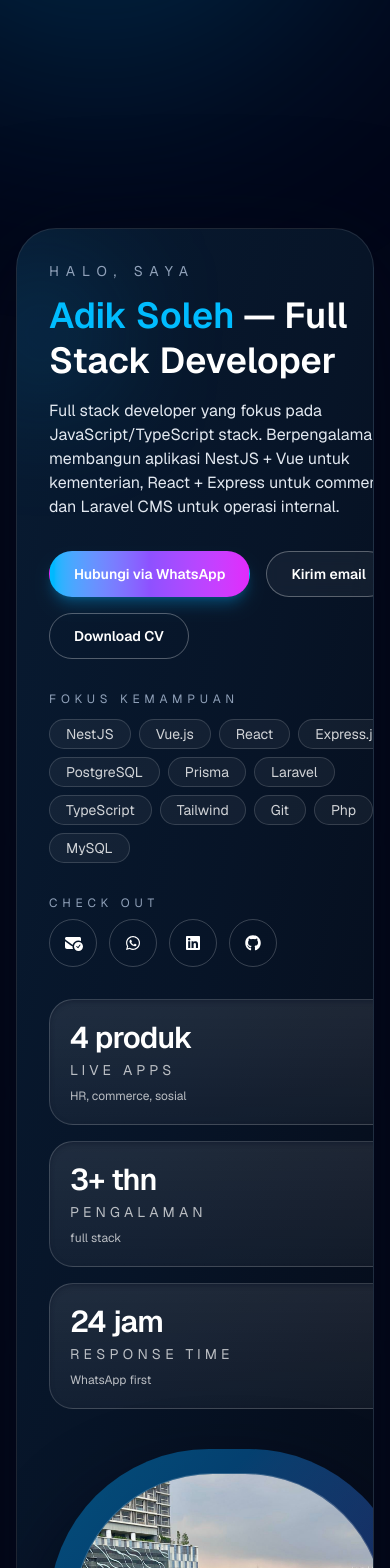
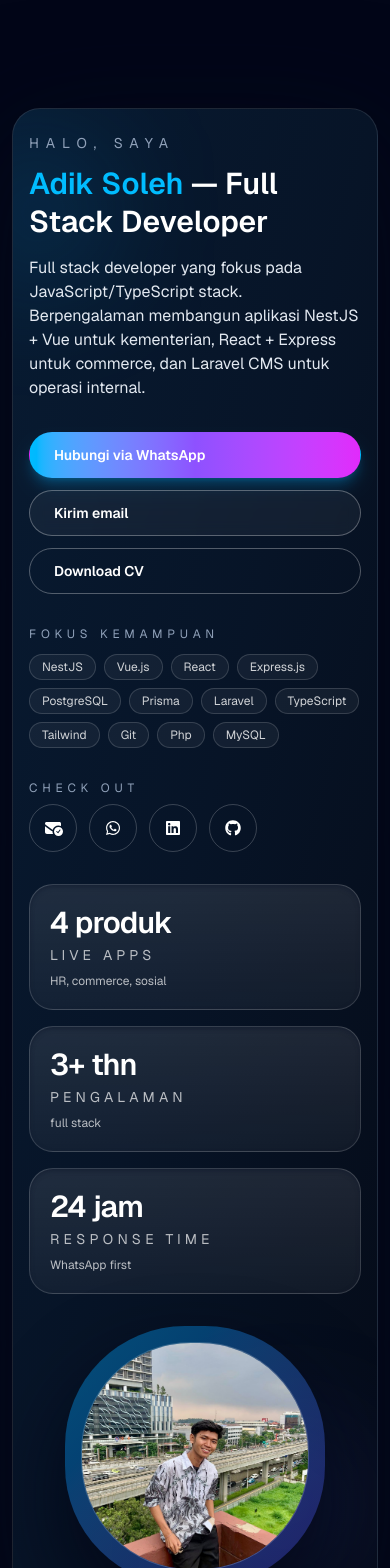
Before and after one commit to Adik-soleh/irsyad, a Next.js app: page / in a window 390 px wide. Shown: the part 432-2000 px from the top of the page. Built offline with nearby package versions, Linux system fonts and the light colour scheme.

Commit message:
chore(styling) : change styling page in home page

```diff
--- a/src/components/organisms/HeroSection.tsx
+++ b/src/components/organisms/HeroSection.tsx
@@ -39,26 +39,26 @@ export function HeroSection({ content, stats, socialLinks }: Props) {
   return (
     <section
       id="home"
-      className="relative overflow-hidden rounded-[40px] border border-white/10 bg-gradient-to-br from-[#081b32] via-[#071427] to-[#050b18] p-8 shadow-[0_30px_120px_rgba(5,10,25,0.75)]"
+      className="relative overflow-hidden rounded-[28px] border border-white/10 bg-gradient-to-br from-[#081b32] via-[#071427] to-[#050b18] px-4 py-6 shadow-[0_30px_120px_rgba(5,10,25,0.75)] sm:rounded-[36px] sm:p-6 lg:p-8"
     >
       <div className="absolute -left-10 top-10 h-32 w-32 rounded-full bg-sky-500/20 blur-3xl" />
       <div className="absolute bottom-10 right-6 h-32 w-32 rounded-full bg-indigo-500/20 blur-3xl" />
 
-      <div className="relative grid items-center gap-10 lg:grid-cols-[1.1fr,0.9fr]">
+      <div className="relative grid items-center gap-8 lg:grid-cols-[1.1fr,0.9fr]">
         <div className="space-y-8">
           <div className="space-y-3">
             <p className="text-sm uppercase tracking-[0.5em] text-slate-400">
               {content.greeting}
             </p>
             <div>
-              <h1 className="text-4xl font-semibold leading-tight text-white sm:text-5xl">
+              <h1 className="text-3xl font-semibold leading-tight text-white sm:text-4xl lg:text-5xl">
                 <span className="text-sky-400">{content.name}</span> — {content.tagline}
               </h1>
               <p className="mt-4 text-base text-slate-200">{content.summary}</p>
             </div>
           </div>
 
-          <div className="flex flex-wrap gap-4">
+          <div className="flex flex-col gap-3 sm:flex-row sm:flex-wrap sm:gap-4">
             <Button href={content.primaryCta.href} variant="primary">
               {content.primaryCta.label}
             </Button>
@@ -89,7 +89,7 @@ export function HeroSection({ content, stats, socialLinks }: Props) {
               {content.skills.map((skill) => (
                 <span
                   key={skill}
-                  className="rounded-full border border-white/15 bg-white/5 px-4 py-1 text-sm text-white/80"
+                  className="rounded-full border border-white/15 bg-white/5 px-3 py-1 text-xs text-white/80 sm:px-4 sm:text-sm"
                 >
                   {skill}
                 </span>
@@ -154,15 +154,15 @@ export function HeroSection({ content, stats, socialLinks }: Props) {
           </div>
         </div>
 
-        <div className="relative mx-auto flex h-[360px] w-[360px] max-w-full items-center justify-center rounded-[160px] bg-gradient-to-br from-sky-500/40 to-indigo-600/30 p-6 shadow-[0_40px_80px_rgba(2,6,23,0.8)]">
-          <div className="relative h-full w-full overflow-hidden rounded-[140px] border border-white/15 bg-white/5">
+        <div className="relative mx-auto flex h-[260px] w-[260px] max-w-full items-center justify-center rounded-[120px] bg-gradient-to-br from-sky-500/40 to-indigo-600/30 p-4 shadow-[0_40px_80px_rgba(2,6,23,0.8)] sm:h-[320px] sm:w-[320px] sm:rounded-[140px] sm:p-6 lg:h-[360px] lg:w-[360px]">
+          <div className="relative h-full w-full overflow-hidden rounded-[110px] border border-white/15 bg-white/5 sm:rounded-[140px]">
             <Image
               src={content.photo}
               alt={content.name}
               fill
               priority
               className="object-cover"
-              sizes="(min-width: 1024px) 30vw, 80vw"
+              sizes="(max-width: 640px) 75vw, (max-width: 1024px) 45vw, 30vw"
             />
           </div>
         </div>
--- a/src/components/templates/LandingTemplate.tsx
+++ b/src/components/templates/LandingTemplate.tsx
@@ -20,12 +20,16 @@ import {
 export function LandingTemplate() {
   return (
     <div className="relative min-h-screen overflow-hidden bg-slate-950 text-white">
-      <div className="pointer-events-none absolute -left-40 top-0 h-[520px] w-[520px] rounded-full bg-sky-500/20 blur-[120px]" />
-      <div className="pointer-events-none absolute bottom-10 right-0 h-[420px] w-[420px] rounded-full bg-fuchsia-500/20 blur-[150px]" />
+      <div className="pointer-events-none absolute -left-40 top-0 hidden h-[520px] w-[520px] rounded-full bg-sky-500/20 blur-[120px] sm:block" />
+      <div className="pointer-events-none absolute bottom-10 right-0 hidden h-[420px] w-[420px] rounded-full bg-fuchsia-500/20 blur-[150px] sm:block" />
 
-      <div className="mx-auto flex max-w-6xl flex-col gap-16 px-4 pb-16 pt-10 sm:px-6 lg:px-8">
-        <NavigationBar items={navItems} socialLinks={socialLinks} />
-        <HeroSection content={heroContent} stats={stats} socialLinks={socialLinks} />
+      <div className="mx-auto flex max-w-6xl flex-col gap-4 px-3 pb-10 pt-0 sm:gap-12 sm:px-6 sm:pb-14 sm:pt-8 lg:gap-16 lg:px-8 lg:pb-16 lg:pt-10">
+        <div className="-mt-4 sm:mt-0">
+          <NavigationBar items={navItems} socialLinks={socialLinks} />
+          <div className="mt-0 sm:mt-6">
+            <HeroSection content={heroContent} stats={stats} socialLinks={socialLinks} />
+          </div>
+        </div>
         <ServicesSection services={services} />
         <ProjectsShowcase projects={projects} />
         <ExperienceTimeline experiences={experiences} />
```
